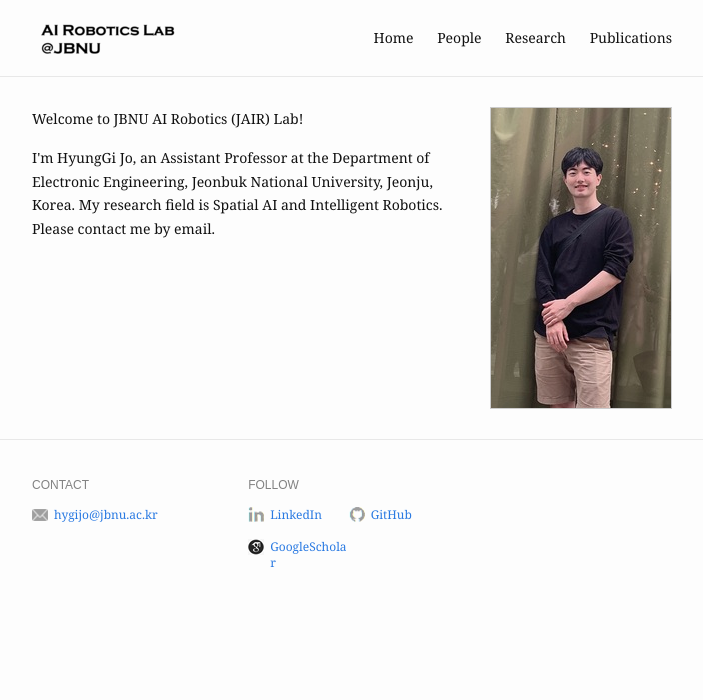
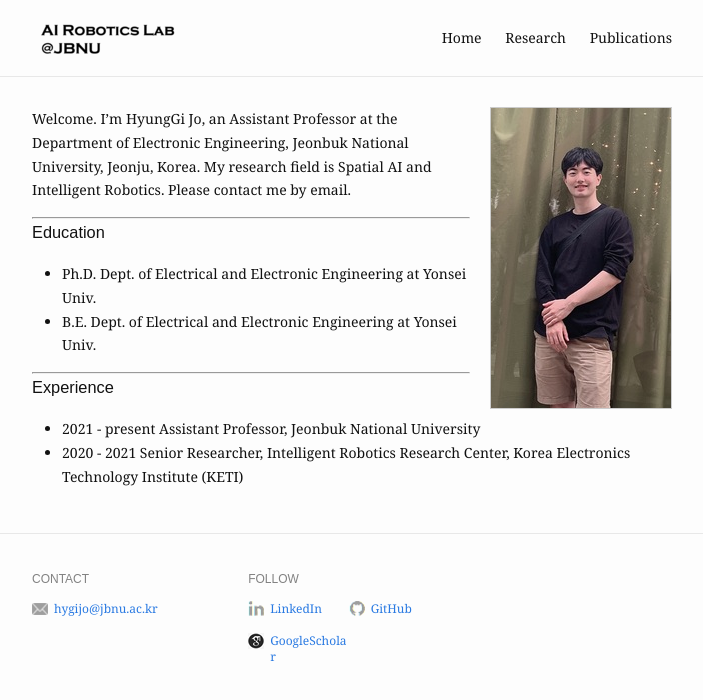
Before and after one commit to johg15/johg15.github.io, a Jekyll site: the page built from index.md, in a window 1280 px wide. Shown: the top 700 px of the page, without its empty margins (288-991 px from the left). Built offline with Jekyll 4.4.1, drawn with Linux system fonts in a browser that asks for light colours.

Commit message:
home renew

```diff
--- a/_config.yml
+++ b/_config.yml
@@ -16,7 +16,7 @@ header:
       slug: /
 #    - name: Work
 #    - name: Blog
-    - name: People
+#    - name: People
     - name: Research
     - name: Publications
 
--- a/index.md
+++ b/index.md
@@ -5,12 +5,19 @@ profile_picture:
   alt: website picture
 ---
 
-<p>
-  Welcome to JBNU AI Robotics (JAIR) Lab!
-</p>
-<p>
-  I'm HyungGi Jo, an Assistant Professor at the Department of Electronic Engineering, Jeonbuk National University, Jeonju, Korea. My research field is Spatial AI and Intelligent Robotics. Please contact me by email.
-</p>
+Welcome. I'm HyungGi Jo, an Assistant Professor at the Department of Electronic Engineering, Jeonbuk National University, Jeonju, Korea. My research field is Spatial AI and Intelligent Robotics. Please contact me by email.
+
+---
+
+### Education
+- Ph.D.	Dept. of Electrical and Electronic Engineering at Yonsei Univ. <br>
+- B.E. Dept. of Electrical and Electronic Engineering at Yonsei Univ.
+
+---
+### Experience
+- 2021 - present Assistant Professor, Jeonbuk National University <br>
+- 2020 - 2021 Senior Researcher, Intelligent Robotics Research Center, Korea Electronics Technology Institute (KETI)
+
 
 <!--
 <p>
```
